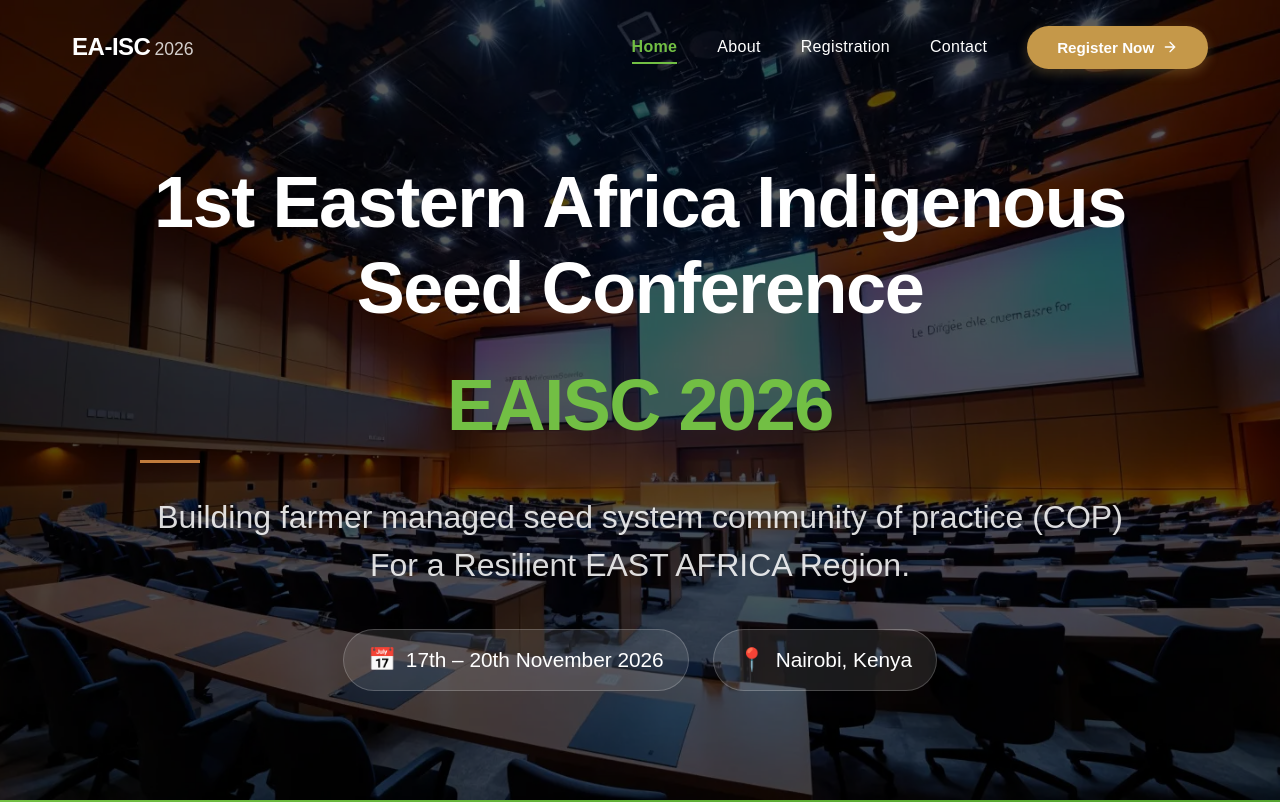
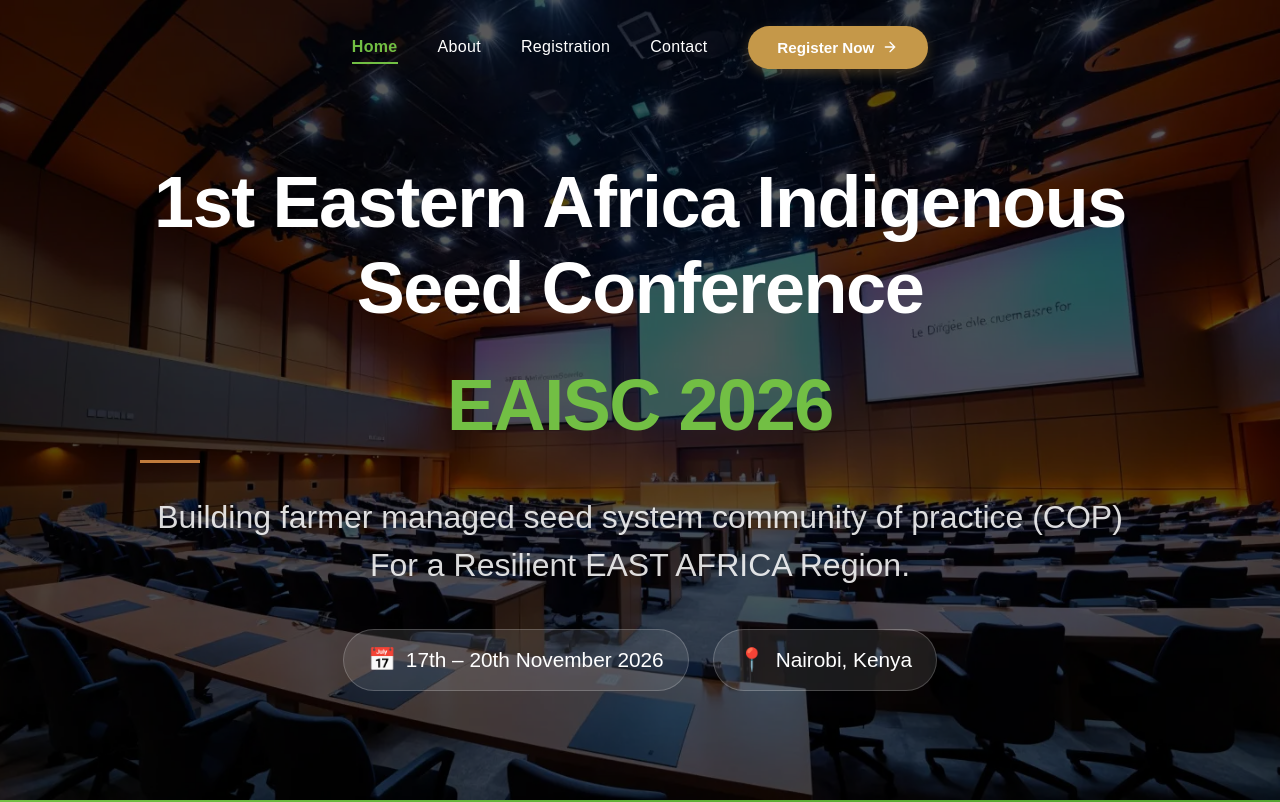
Before and after one commit to Njenga993/ea-seed-conference-2026, a React (Vite) app: page / in a window 1280 px wide. Shown: the top 802 px of the page. Built offline with nearby package versions, Linux system fonts and the light colour scheme.

Commit message:
added the SEO

```diff
--- a/index.html
+++ b/index.html
@@ -2,9 +2,9 @@
 <html lang="en">
   <head>
     <meta charset="UTF-8" />
-    <link rel="icon" type="image/webp" href="./maize.webp" />
+    <link rel="icon" type="image/webp" href="/maize.webp" />
     <meta name="viewport" content="width=device-width, initial-scale=1.0" />
-    <title>1st Eastern Africa Indigenous Seed Conference 2026 | EA-ISC Nairobi</title>
+    <title> 1st Eastern Africa Indigenous Seed Conference 2026 | EA-ISC Nairobi</title>
 
   </head>
   <body>
--- a/src/components/About.tsx
+++ b/src/components/About.tsx
@@ -118,7 +118,7 @@ const About = () => {
       {/* Helmet for About section meta tags */}
       <Helmet>
         {/* Primary Meta Tags */}
-        <title>About EA-ISC 2026 | Eastern Africa Indigenous Seed Conference</title>
+        <title>1st Eastern Africa Indigenous Seed Conference 2026 | EAISC Nairobi</title>
         <meta name="description" content="Learn about the 1st Eastern Africa Indigenous Seed Conference 2026 - a landmark gathering bringing together farmers, policymakers, researchers, and seed advocates to champion seed sovereignty and strengthen farmer-managed seed systems across Eastern Africa." />
         <meta name="keywords" content="about indigenous seed conference, Eastern Africa seed sovereignty, farmer-managed seed systems, seed advocates Eastern Africa, agricultural biodiversity conservation, indigenous seed protection, food security Eastern Africa, climate resilience agriculture" />
         <meta name="author" content="Eastern Africa Indigenous Seed Council" />
--- a/src/components/Contact.tsx
+++ b/src/components/Contact.tsx
@@ -239,7 +239,7 @@ const Contact = () => {
                 </span>
                 <div>
                   <span className="home-info-label">Address</span>
-                  <span>Nairobi, Kenya</span>
+                  <span>Seed Savers Network, Kenya</span>
                 </div>
               </div>
 
@@ -291,17 +291,9 @@ const Contact = () => {
           {/* Map Side */}
           <div className="home-contact-map-wrapper animate-on-scroll">
             <div className="home-map-card">
-              <div className="map-overlay">
-                <button className="map-expand-btn">
-                  <svg xmlns="http://www.w3.org/2000/svg" width="24" height="24" viewBox="0 0 24 24" fill="none" stroke="currentColor" strokeWidth="2" strokeLinecap="round" strokeLinejoin="round">
-                    <path d="M8 3H5a2 2 0 0 0-2 2v3m18 0V5a2 2 0 0 0-2-2h-3m0 18h3a2 2 0 0 0 2-2v-3M3 16v3a2 2 0 0 0 2 2h3"></path>
-                  </svg>
-                  Expand Map
-                </button>
-              </div>
               <iframe
                 title="Conference Location"
-                src="https://www.google.com/maps?q=nairobi,kenya&output=embed"
+                src="https://www.google.com/maps/embed?pb=!1m18!1m12!1m3!1d3989.6953880279502!2d36.2701122!3d-0.44977490000000003!2m3!1f0!2f0!3f0!3m2!1i1024!2i768!4f13.1!3m3!1m2!1s0x1829a149b3e5b3e5%3A0xcde1f0a37810fe6e!2sSeed%20Savers%20Network%20Training%20and%20Stay!5e0!3m2!1sen!2ske!4v1772998318014!5m2!1sen!2ske"
                 loading="lazy"
                 className="home-map-iframe"
               ></iframe>
@@ -312,7 +304,7 @@ const Contact = () => {
                     <circle cx="12" cy="10" r="3"></circle>
                   </svg>
                 </span>
-                <span>Conference Venue</span>
+                <span>Seed Savers Network, Nairobi, Kenya</span>
               </div>
             </div>
           </div>
--- a/src/components/FocusAreas.tsx
+++ b/src/components/FocusAreas.tsx
@@ -105,12 +105,6 @@ const FocusAreas = () => {
               Submit your abstract and join the conversation on seed sovereignty in Eastern Africa.
             </p>
           </div>
-          <a href="/registration-abstract" className="focus-cta-button">
-            Submit Abstract
-            <svg className="button-arrow" viewBox="0 0 24 24" width="18" height="18">
-              <path d="M5 12h14M12 5l7 7-7 7" stroke="currentColor" strokeWidth="2" fill="none"/>
-            </svg>
-          </a>
         </div>
 
       </div>
--- a/src/components/Navbar.tsx
+++ b/src/components/Navbar.tsx
@@ -82,10 +82,8 @@ const Navbar = () => {
   return (
     <nav className={`navbar ${scrolled ? "scrolled" : ""}`}>
       <div className="nav-container">
-        <Link to="/" className="nav-logo">
-          <span className="logo-text">EA-ISC</span>
-          <span className="logo-year">2026</span>
-        </Link>
+        {/* Logo removed - now empty */}
+        <div className="nav-logo-placeholder"></div>
 
         <button
           className={`mobile-toggle ${mobileMenuOpen ? "active" : ""}`}
--- a/src/components/Venue.tsx
+++ b/src/components/Venue.tsx
@@ -29,7 +29,7 @@ const Venue = () => {
               <div className="conf-detail-item">
                 <div className="conf-detail-content">
                   <span className="conf-detail-label">Institution</span>
-                  <span className="conf-detail-value">University</span>
+                  <span className="conf-detail-value">To be confirmed</span>
                 </div>
               </div>
 
@@ -50,7 +50,7 @@ const Venue = () => {
 
             <div className="conf-venue-actions">
               <a
-                href="https://maps.google.com"
+                href="https://www.google.com/maps/embed?pb=!1m18!1m12!1m3!1d3989.6953880279502!2d36.2701122!3d-0.44977490000000003!2m3!1f0!2f0!3f0!3m2!1i1024!2i768!4f13.1!3m3!1m2!1s0x1829a149b3e5b3e5%3A0xcde1f0a37810fe6e!2sSeed%20Savers%20Network%20Training%20and%20Stay!5e0!3m2!1sen!2ske!4v1772998318014!5m2!1sen!2ske"
                 target="_blank"
                 rel="noopener noreferrer"
                 className="conf-map-btn"
--- a/src/styles/navbar.css
+++ b/src/styles/navbar.css
@@ -1,6 +1,5 @@
 /* =========================================
-   EA-ISC 2026 – Elevated Navbar System
-   Clean | Premium | Responsive | Height Increased
+   EA-ISC 2026 – Updated Navbar with Centered Links
 ========================================= */
 
 /* ========= CSS VARIABLES ========= */
@@ -49,7 +48,7 @@
 }
 
 /* =========================================
-   CONTAINER
+   CONTAINER - UPDATED FOR CENTERED LINKS
 ========================================= */
 
 .nav-container {
@@ -59,52 +58,24 @@
 
   display: flex;
   align-items: center;
-  justify-content: space-between;
+  justify-content: center; /* Changed from space-between to center */
+  position: relative;
+}
+
+/* Logo placeholder - keeps balance on left */
+.nav-logo-placeholder {
+  width: 0;
+  height: 0;
 }
 
 /* =========================================
-   LOGO - ENHANCED
-========================================= */
-
-.nav-logo {
-  display: flex;
-  align-items: baseline;
-  gap: 4px;
-  text-decoration: none;
-  transition: var(--transition-fast);
-}
-
-.logo-text {
-  font-size: 1.5rem;
-  font-weight: 700;
-  letter-spacing: -0.02em;
-  color: var(--nav-white);
-  transition: var(--transition-fast);
-}
-
-.logo-year {
-  font-size: 1.1rem;
-  font-weight: 500;
-  color: rgba(255, 255, 255, 0.8);
-  transition: var(--transition-fast);
-}
-
-/* Change color when scrolled */
-.navbar.scrolled .logo-text {
-  color: var(--nav-dark);
-}
-
-.navbar.scrolled .logo-year {
-  color: var(--nav-gold);
-}
-
-/* =========================================
-   NAV MENU - HIDDEN ON LARGE SCREENS
+   NAV MENU - CENTERED
 ========================================= */
 
 .nav-menu {
   display: flex;
   align-items: center;
+  margin: 0 auto; /* Ensures centering */
 }
 
 .nav-list {
@@ -252,7 +223,7 @@
 }
 
 /* =========================================
-   MOBILE TOGGLE - HIDDEN ON LARGE SCREENS
+   MOBILE TOGGLE - REPOSITIONED
 ========================================= */
 
 .mobile-toggle {
@@ -268,6 +239,8 @@
   cursor: pointer;
   padding: 0;
   z-index: 1100;
+  position: absolute; /* Position absolutely on mobile */
+  right: 2rem;
 }
 
 .mobile-toggle span {
@@ -447,10 +420,6 @@
     gap: 1.8rem;
   }
 
-  .logo-text {
-    font-size: 1.4rem;
-  }
-
   .nav-cta {
     padding: 0.7rem 1.5rem;
   }
```
Also changed, not shown: src/pages/ContactPage.tsx (+6 -13 lines).
